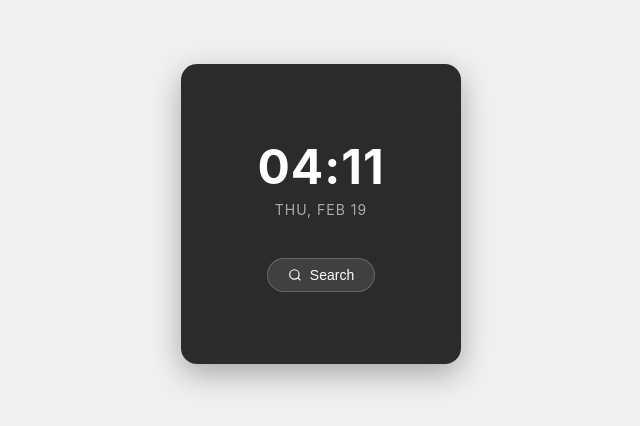
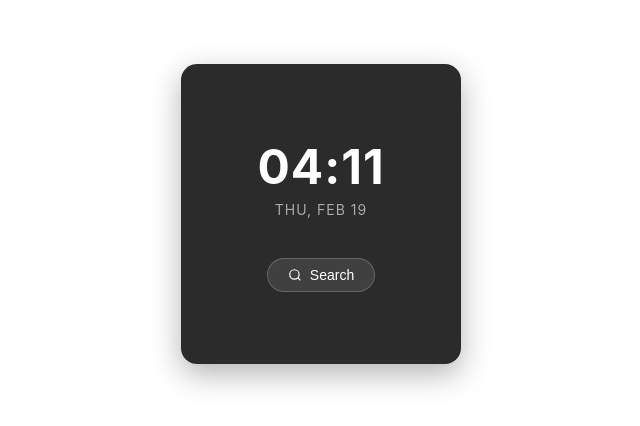
Before and after one commit to wisek4110-byte/book_search, a plain HTML site: page index.html in a window 1280 px wide. Shown: the part 186-612 px from the top of the page, without its empty margins (319-959 px from the left). Drawn offline with Linux system fonts and the light colour scheme.

Commit message:
Update index.html

```diff
--- a/index.html
+++ b/index.html
@@ -9,7 +9,8 @@
         * { box-sizing: border-box; margin: 0; padding: 0; }
         body {
             font-family: -apple-system, BlinkMacSystemFont, "Segoe UI", Roboto, Helvetica, Arial, sans-serif;
-            background-color: #f0f0f0;
+            /* 배경색을 투명으로 변경 */
+            background-color: transparent;
             display: flex;
             justify-content: center;
             align-items: center;
```
